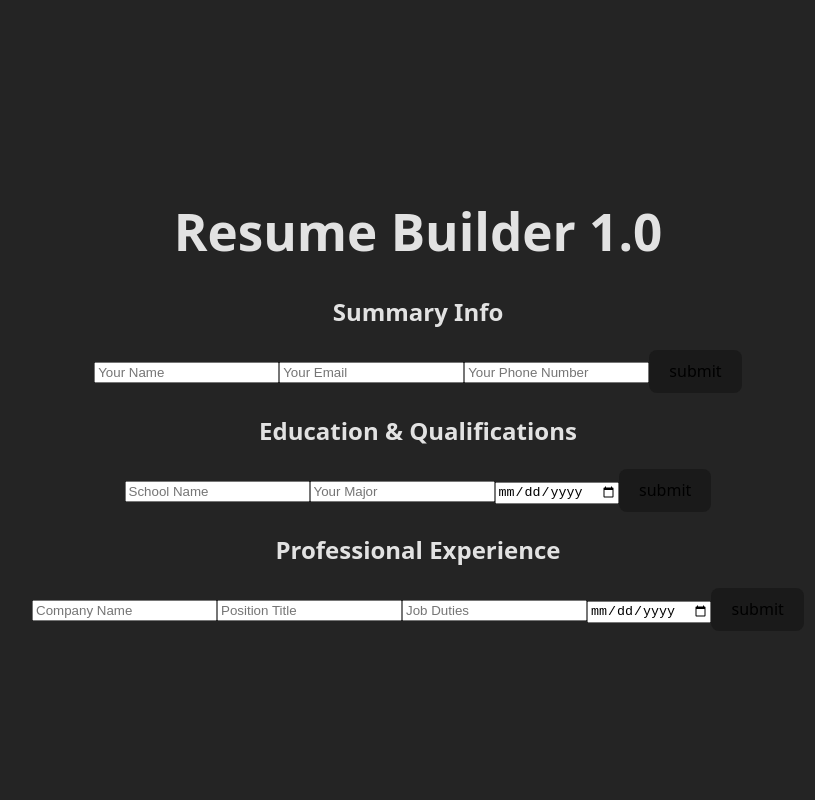
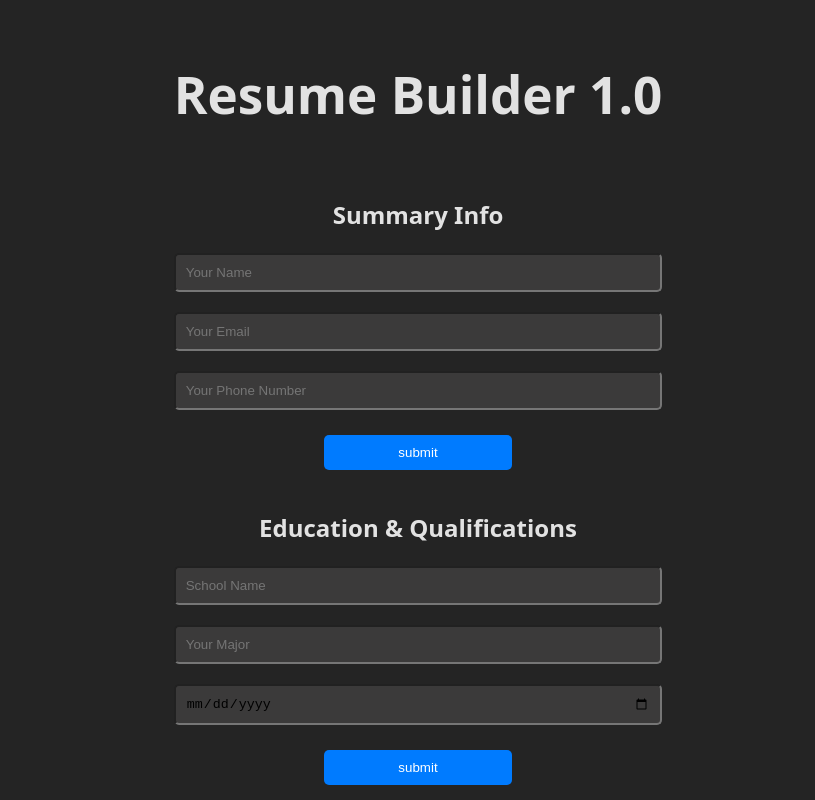
Before and after one commit to myopicOracle/simple-resume-app, a React (Vite) app in the folder simple-resume-app/: page / in a window 1280 px wide. Shown: the top 800 px of the page, without its empty margins (222-1037 px from the left). Built offline with nearby package versions, Linux system fonts and the light colour scheme.

Commit message:
Style inputs, buttons, lists, and reorg page structure

```diff
--- a/simple-resume-app/src/App.jsx
+++ b/simple-resume-app/src/App.jsx
@@ -53,7 +53,7 @@ function App() {
   // };
 
   return (
-    <>
+    <div id='main'>
       <h1>Resume Builder 1.0</h1>
       <General
         personName={formInputs.personName}
@@ -74,7 +74,7 @@ function App() {
         workDate={formInputs.workDate}
         onChange={handleInputChange}
       />
-    </>
+    </div>
   );
 }
 
--- a/simple-resume-app/src/components/Education.jsx
+++ b/simple-resume-app/src/components/Education.jsx
@@ -7,7 +7,7 @@ const Education = (props) => {
 
   if (showForm) {
     return (
-      <>
+      <div id='education-container'>
         <h2>Education & Qualifications</h2>
         <Input
           id="school"
@@ -37,22 +37,22 @@ const Education = (props) => {
           text={showForm ? "submit" : "edit"}
           onClick={() => setShowForm(!showForm)}
         />
-      </>
+      </div>
     );
   }
   return (
-    <>
+    <div id='education-container'>
       <h2>Education & Qualifications</h2>
       <ul>
-        <li>{props.school}</li>
-        <li>{props.major}</li>
-        <li>{props.gradDate}</li>
+        <li><strong>School: </strong>{props.school}</li>
+        <li><strong>Major: </strong>{props.major}</li>
+        <li><strong>Grad Date: </strong>{props.gradDate}</li>
       </ul>
       <Button
         text={showForm ? "submit" : "edit"}
         onClick={() => setShowForm(!showForm)}
       />
-    </>
+    </div>
   );
 };
 
--- a/simple-resume-app/src/components/Experience.jsx
+++ b/simple-resume-app/src/components/Experience.jsx
@@ -7,7 +7,7 @@ const Experience = (props) => {
 
   if (showForm) {
     return (
-      <>
+      <div id='experience-container'>
         <h2>Professional Experience</h2>
         <Input
           id="employer"
@@ -45,23 +45,23 @@ const Experience = (props) => {
           text={showForm ? "submit" : "edit"}
           onClick={() => setShowForm(!showForm)}
         />
-      </>
+      </div>
     );
   }
   return (
-    <>
+    <div id='experience-container'>
       <h2>Professional Experience</h2>
       <ul>
-        <li>{props.employer}</li>
-        <li>{props.position}</li>
-        <li>{props.duties}</li>
-        <li>{props.workDate}</li>
+        <li><strong>Company Name: </strong>{props.employer}</li>
+        <li><strong>Position Title: </strong>{props.position}</li>
+        <li><strong>Job Duties: </strong>{props.duties}</li>
+        <li><strong>Dates of Employment: </strong>{props.workDate}</li>
       </ul>
       <Button
         text={showForm ? "submit" : "edit"}
         onClick={() => setShowForm(!showForm)}
       />
-    </>
+    </div>
   );
 };
 
--- a/simple-resume-app/src/components/General.jsx
+++ b/simple-resume-app/src/components/General.jsx
@@ -7,7 +7,7 @@ const General = (props) => {
 
   if (showForm) {
     return (
-      <>
+      <div id='general-container'>
         <h2>Summary Info</h2>
         <Input
           id="personName"
@@ -37,22 +37,22 @@ const General = (props) => {
           text={showForm ? "submit" : "edit"}
           onClick={() => setShowForm(!showForm)}
         />
-      </>
+      </div>
     );
   }
   return (
-    <>
+    <div id='general-container'>
       <h2>Summary Info</h2>
       <ul>
-        <li>{props.personName}</li>
-        <li>{props.email}</li>
-        <li>{props.phone}</li>
+        <li><strong>Name: </strong>{props.personName}</li>
+        <li><strong>Email: </strong>{props.email}</li>
+        <li><strong>Phone Number: </strong>{props.phone}</li>
       </ul>
       <Button
         text={showForm ? "submit" : "edit"}
         onClick={() => setShowForm(!showForm)}
       />
-    </>
+    </div>
   );
 };
 
--- a/simple-resume-app/src/styles/App.css
+++ b/simple-resume-app/src/styles/App.css
@@ -4,3 +4,40 @@
   padding: 2rem;
   text-align: center;
 }
+
+#general-container,
+#education-container,
+#experience-container {
+  display: flex;
+  flex-direction: column;
+}
+
+ul {
+  width: 460px;
+  list-style: none;
+  padding: 0;
+  margin: 0 auto;
+}
+
+input,
+ul li {
+  background-color: #3b3a3a;
+  margin: 10px 0;
+  padding: 10px;
+  border-radius: 5px;
+  text-align: left;
+}
+
+button {
+  padding: 10px 10px;
+  margin: 15px 150px 0 150px;
+  background-color: #007bff;
+  color: white;
+  border: none;
+  cursor: pointer;
+  border-radius: 5px;
+}
+
+button:hover {
+  background-color: #0056b3;
+}
--- a/simple-resume-app/src/styles/index.css
+++ b/simple-resume-app/src/styles/index.css
@@ -13,15 +13,6 @@
   -moz-osx-font-smoothing: grayscale;
 }
 
-a {
-  font-weight: 500;
-  color: #646cff;
-  text-decoration: inherit;
-}
-a:hover {
-  color: #535bf2;
-}
-
 body {
   margin: 0;
   display: flex;
@@ -35,10 +26,15 @@ h1 {
   line-height: 1.1;
 }
 
-button {
+h2 {
+  margin: 40px 0 10px 0;
+}
+
+/* button {
   border-radius: 8px;
   border: 1px solid transparent;
   padding: 0.6em 1.2em;
+  margin: 5px 150px 0 150px;
   font-size: 1em;
   font-weight: 500;
   font-family: inherit;
@@ -52,4 +48,4 @@ button:hover {
 button:focus,
 button:focus-visible {
   outline: 4px auto -webkit-focus-ring-color;
-}
+} */
```
